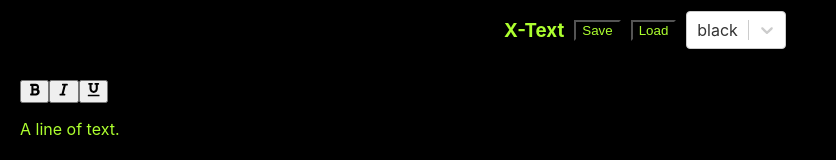
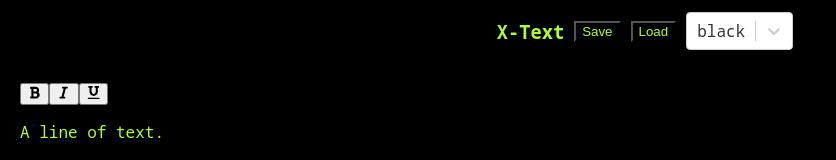
Before and after one commit to Cam06002/x-text, a React (Create React App) app: page / in a window 1280 px wide. Shown: the top 160 px of the page, without its empty margins (0-836 px from the left). Built offline with nearby package versions, Linux system fonts and the light colour scheme.

Commit message:
added font

```diff
--- a/src/App.css
+++ b/src/App.css
@@ -1,5 +1,11 @@
+@import url('https://fonts.googleapis.com/css?family=Noto+Sans+Mono');
+
 .App {
   text-align: center;
+}
+
+body {
+  font-family: 'Noto Sans Mono';
 }
 
 .black-text-box {
```
